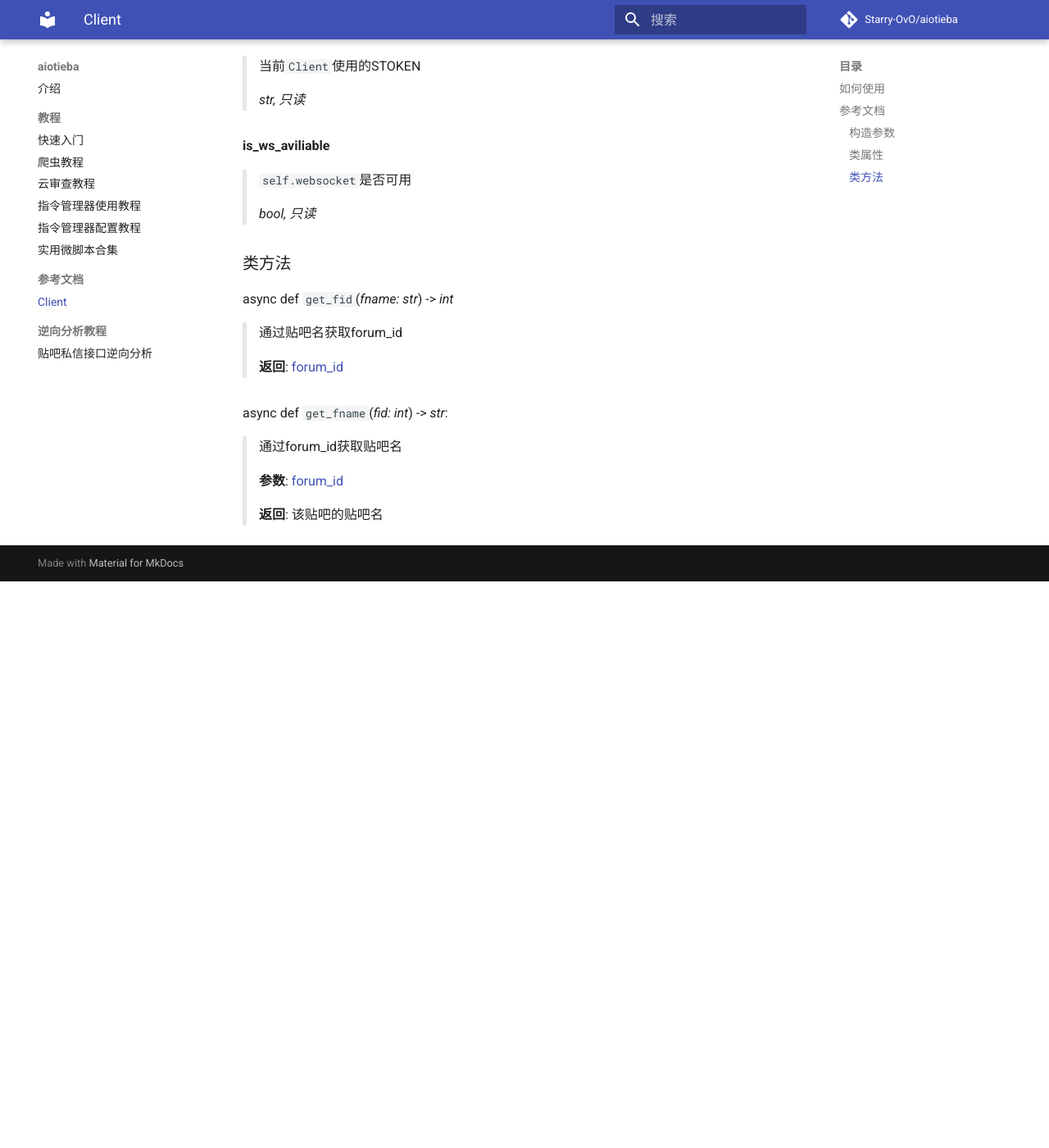
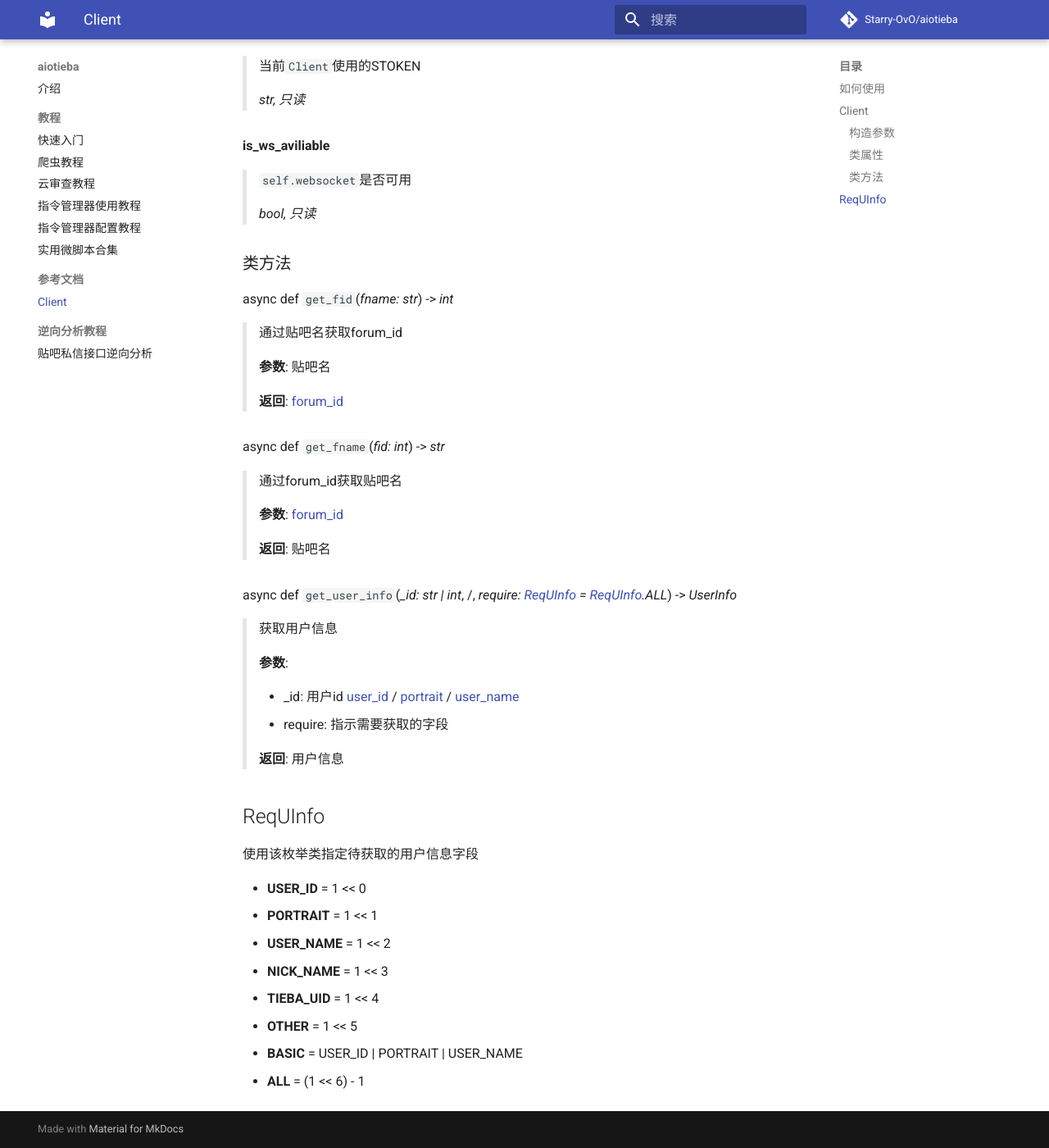
Before and after one commit to lumina37/aiotieba, an MkDocs documentation site: the page built from docs/ref/client.md, in a window 1280 px wide and 1400 px high, scrolled down 1048 px. Shown: the whole window at 82% size. Built offline with MkDocs 1.6.1 and Material for MkDocs 9.7.7, drawn with Linux system fonts in a browser that asks for light colours; comment, search, counter and statistics services are not loaded; before the commit the page ends 1757 px from its top, so only the background shows below that.

Commit message:
Update docs

```diff
--- a/docs/ref/client.md
+++ b/docs/ref/client.md
@@ -22,10 +22,9 @@ async with aiotieba.Client() as client:
 
 </details>
 
-## 参考文档
+## Client
 
 class `aiotieba.Client`(*BDUSS_key: Optional[str] = None*)
-
 
 ### 构造参数
 
@@ -34,7 +33,6 @@ class `aiotieba.Client`(*BDUSS_key: Optional[str] = None*)
 <div class="docstring" markdown="1">
 用于快捷调用BDUSS
 </div>
-
 
 ### 类属性
 
@@ -70,7 +68,6 @@ class `aiotieba.Client`(*BDUSS_key: Optional[str] = None*)
 *bool, 只读*
 </div>
 
-
 ### 类方法
 
 async def `get_fid`(*fname: str*) -> *int*
@@ -78,15 +75,46 @@ async def `get_fid`(*fname: str*) -> *int*
 <div class="docstring" markdown="1">
 通过贴吧名获取forum_id
 
+**参数**: 贴吧名
+
 **返回**: [forum_id](../tutorial/quickstart.md#forum_id)
 </div>
 
-async def `get_fname`(*fid: int*) -> *str*:
+
+async def `get_fname`(*fid: int*) -> *str*
 
 <div class="docstring" markdown="1">
 通过forum_id获取贴吧名
 
 **参数**: [forum_id](../tutorial/quickstart.md#forum_id)
 
-**返回**: 该贴吧的贴吧名
+**返回**: 贴吧名
 </div>
+
+
+async def `get_user_info`(*_id: str | int*, /, *require: [ReqUInfo](#ReqUInfo) = [ReqUInfo](#ReqUInfo).ALL*) -> *UserInfo*
+
+<div class="docstring" markdown="1">
+获取用户信息
+
+**参数**:
+
++ _id: 用户id [user_id](../tutorial/quickstart.md#user_id) / [portrait](../tutorial/quickstart.md#portrait) / [user_name](../tutorial/quickstart.md#user_name)
++ require: 指示需要获取的字段
+
+**返回**: 用户信息
+</div>
+
+
+## ReqUInfo
+
+使用该枚举类指定待获取的用户信息字段
+
++ **USER_ID** = 1 << 0
++ **PORTRAIT** = 1 << 1
++ **USER_NAME** = 1 << 2
++ **NICK_NAME** = 1 << 3
++ **TIEBA_UID** = 1 << 4
++ **OTHER** = 1 << 5
++ **BASIC** = USER_ID | PORTRAIT | USER_NAME
++ **ALL** = (1 << 6) - 1
```
Also changed, not shown: README.md (+16 -16 lines), 1 other file.
